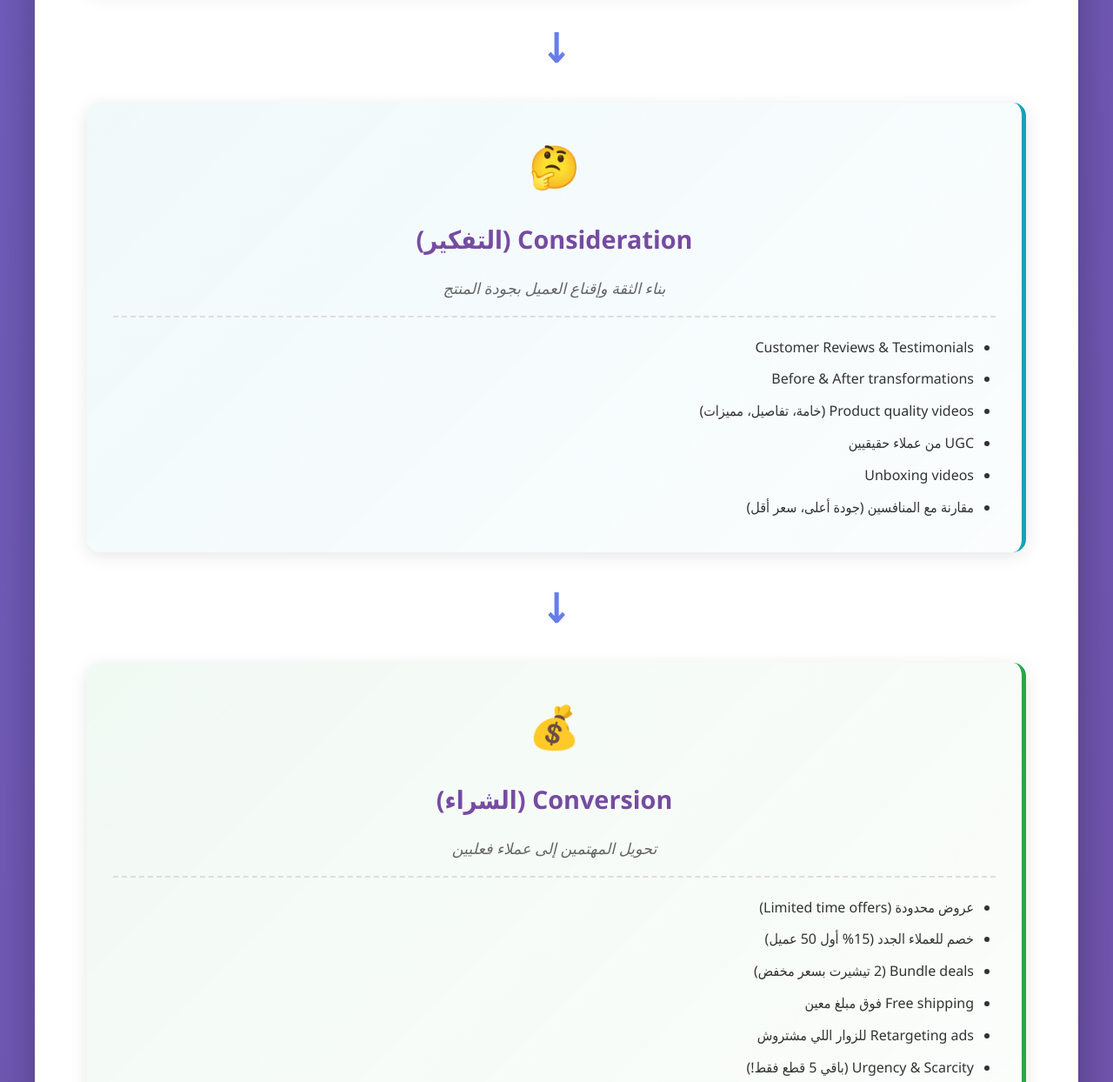
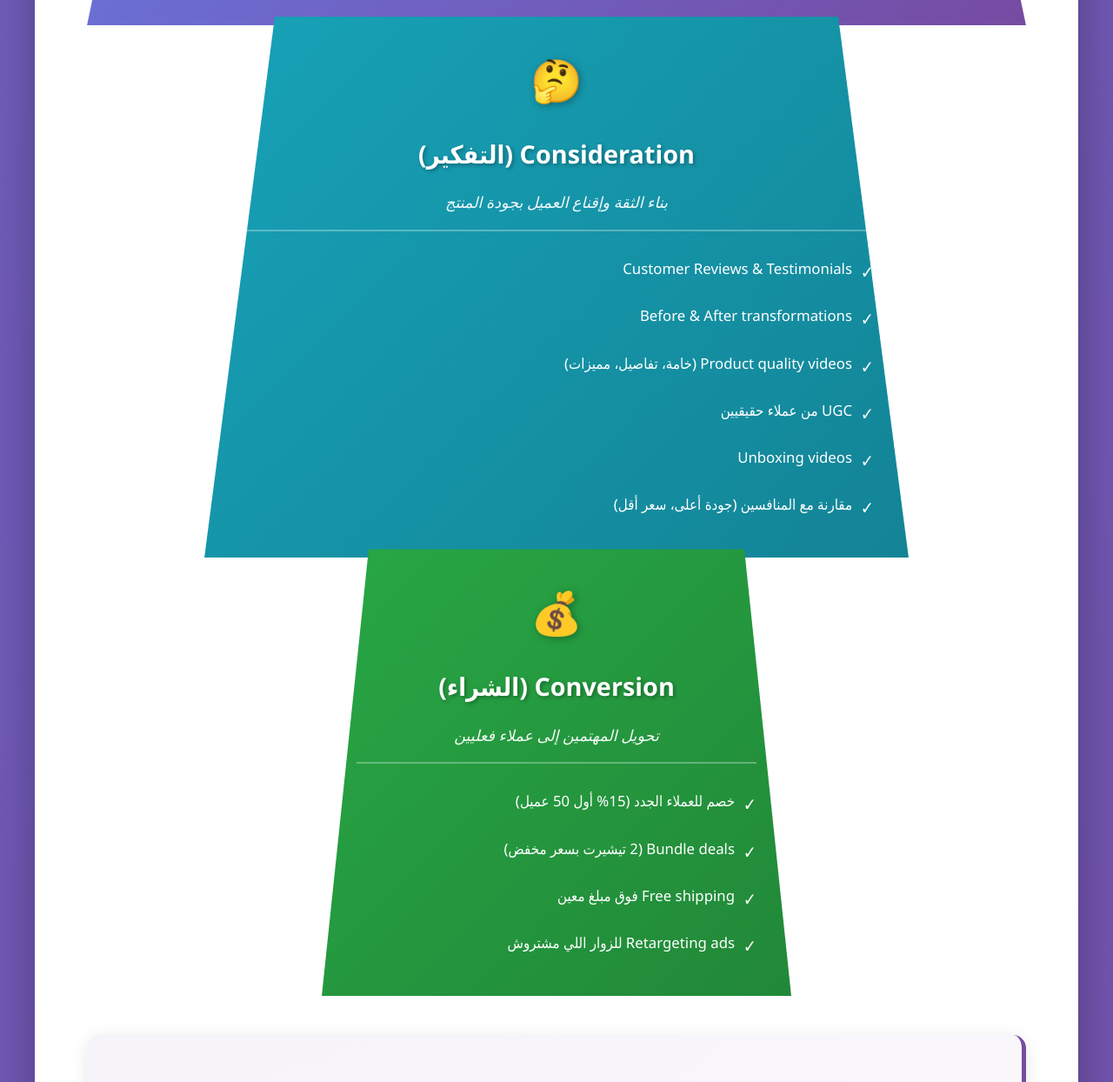
Before and after one commit to joo147678/free-plan-for-brands, a plain HTML site: page index.html in a window 1280 px wide. Shown: the part 8988-10232 px from the top of the page at 87% size. Drawn offline with Linux system fonts and the light colour scheme.

Commit message:
Update funnel to pyramid shape and remove specified items

```diff
--- a/index.html
+++ b/index.html
@@ -376,8 +376,9 @@
         <section class="funnel">
             <h3>9. Marketing Funnel Strategy</h3>
 
-            <div class="funnel-container">
-                <div class="funnel-stage awareness">
+            <div class="funnel-pyramid">
+                <div class="pyramid-stage awareness-pyramid">
+                    <div class="stage-content">
                         <div class="stage-icon">🎯</div>
                         <h4>Awareness (الوعي)</h4>
                         <p class="stage-desc">جذب انتباه الجمهور المستهدف وتعريفهم بالبراند</p>
@@ -386,13 +387,12 @@
                             <li>محتوى Organic على السوشيال ميديا</li>
                             <li>Reels & TikTok فيديوهات فيروسية</li>
                             <li>التعاون مع Micro-influencers</li>
-                        <li>Trending hashtags (#FitnessEgypt #GymMotivation)</li>
                         </ul>
                     </div>
+                </div>
 
-                <div class="funnel-arrow">↓</div>
-
-                <div class="funnel-stage consideration">
+                <div class="pyramid-stage consideration-pyramid">
+                    <div class="stage-content">
                         <div class="stage-icon">🤔</div>
                         <h4>Consideration (التفكير)</h4>
                         <p class="stage-desc">بناء الثقة وإقناع العميل بجودة المنتج</p>
@@ -405,25 +405,24 @@
                             <li>مقارنة مع المنافسين (جودة أعلى، سعر أقل)</li>
                         </ul>
                     </div>
+                </div>
 
-                <div class="funnel-arrow">↓</div>
-
-                <div class="funnel-stage conversion">
+                <div class="pyramid-stage conversion-pyramid">
+                    <div class="stage-content">
                         <div class="stage-icon">💰</div>
                         <h4>Conversion (الشراء)</h4>
                         <p class="stage-desc">تحويل المهتمين إلى عملاء فعليين</p>
                         <ul>
-                        <li>عروض محدودة (Limited time offers)</li>
                             <li>خصم للعملاء الجدد (15% أول 50 عميل)</li>
                             <li>Bundle deals (2 تيشيرت بسعر مخفض)</li>
                             <li>Free shipping فوق مبلغ معين</li>
                             <li>Retargeting ads للزوار اللي مشتروش</li>
-                        <li>Urgency & Scarcity (باقي 5 قطع فقط!)</li>
                         </ul>
                     </div>
+                </div>
+            </div>
 
-                <div class="funnel-arrow">↓</div>
-
+            <div class="community-section">
                 <div class="funnel-stage community">
                     <div class="stage-icon">👥</div>
                     <h4>Community (المجتمع والولاء)</h4>
@@ -467,7 +466,6 @@
                             </ul>
                         </div>
                     </div>
-                </ul>
                 </div>
             </div>
         </section>
--- a/style.css
+++ b/style.css
@@ -440,6 +440,93 @@ h5 {
     margin-bottom: 10px;
 }
 
+.funnel-pyramid {
+    display: flex;
+    flex-direction: column;
+    align-items: center;
+    margin: 50px 0;
+    gap: 0;
+}
+
+.pyramid-stage {
+    position: relative;
+    display: flex;
+    justify-content: center;
+    align-items: center;
+    min-height: 200px;
+    clip-path: polygon(10% 0%, 90% 0%, 100% 100%, 0% 100%);
+    margin: -5px 0;
+}
+
+.awareness-pyramid {
+    width: 100%;
+    background: linear-gradient(135deg, #667eea 0%, #764ba2 100%);
+}
+
+.consideration-pyramid {
+    width: 75%;
+    background: linear-gradient(135deg, #17a2b8 0%, #138496 100%);
+}
+
+.conversion-pyramid {
+    width: 50%;
+    background: linear-gradient(135deg, #28a745 0%, #218838 100%);
+}
+
+.pyramid-stage .stage-content {
+    padding: 30px 40px;
+    color: white;
+    text-align: center;
+    width: 100%;
+}
+
+.pyramid-stage .stage-icon {
+    font-size: 3em;
+    margin-bottom: 10px;
+    filter: drop-shadow(2px 2px 4px rgba(0,0,0,0.3));
+}
+
+.pyramid-stage h4 {
+    color: white;
+    font-size: 1.8em;
+    margin: 15px 0;
+    text-shadow: 2px 2px 4px rgba(0,0,0,0.3);
+}
+
+.pyramid-stage .stage-desc {
+    color: rgba(255,255,255,0.95);
+    font-size: 1.1em;
+    margin-bottom: 20px;
+    border-bottom: 2px solid rgba(255,255,255,0.3);
+    padding-bottom: 15px;
+}
+
+.pyramid-stage ul {
+    list-style: none;
+    padding: 0;
+    text-align: right;
+}
+
+.pyramid-stage li {
+    padding: 8px 0;
+    color: white;
+    font-size: 1.05em;
+    position: relative;
+    padding-right: 25px;
+}
+
+.pyramid-stage li:before {
+    content: "✓";
+    position: absolute;
+    right: 0;
+    font-weight: bold;
+    font-size: 1.2em;
+}
+
+.community-section {
+    margin-top: 40px;
+}
+
 .funnel-container {
     margin: 40px 0;
 }
@@ -452,21 +539,6 @@ h5 {
     box-shadow: 0 4px 20px rgba(0,0,0,0.1);
     border-right: 5px solid;
     position: relative;
-}
-
-.funnel-stage.awareness {
-    border-color: #667eea;
-    background: linear-gradient(135deg, #667eea10 0%, #667eea05 100%);
-}
-
-.funnel-stage.consideration {
-    border-color: #17a2b8;
-    background: linear-gradient(135deg, #17a2b810 0%, #17a2b805 100%);
-}
-
-.funnel-stage.conversion {
-    border-color: #28a745;
-    background: linear-gradient(135deg, #28a74510 0%, #28a74505 100%);
 }
 
 .funnel-stage.community {
@@ -494,14 +566,6 @@ h5 {
     margin-bottom: 20px;
     padding-bottom: 15px;
     border-bottom: 2px dashed #ddd;
-}
-
-.funnel-arrow {
-    text-align: center;
-    font-size: 3em;
-    color: #667eea;
-    margin: 10px 0;
-    font-weight: bold;
 }
 
 .competition-idea {
@@ -640,11 +704,20 @@ a:hover {
         margin: 0 auto 15px auto;
     }
 
-    .funnel-arrow {
-        font-size: 2em;
+    .pyramid-stage {
+        width: 100% !important;
+        clip-path: polygon(5% 0%, 95% 0%, 100% 100%, 0% 100%);
     }
 
-    .stage-icon {
-        font-size: 2em;
+    .pyramid-stage .stage-content {
+        padding: 20px 15px;
+    }
+
+    .pyramid-stage h4 {
+        font-size: 1.4em;
+    }
+
+    .pyramid-stage li {
+        font-size: 0.95em;
     }
 }
```
Lines whose indentation alone changed are shown as unchanged.
